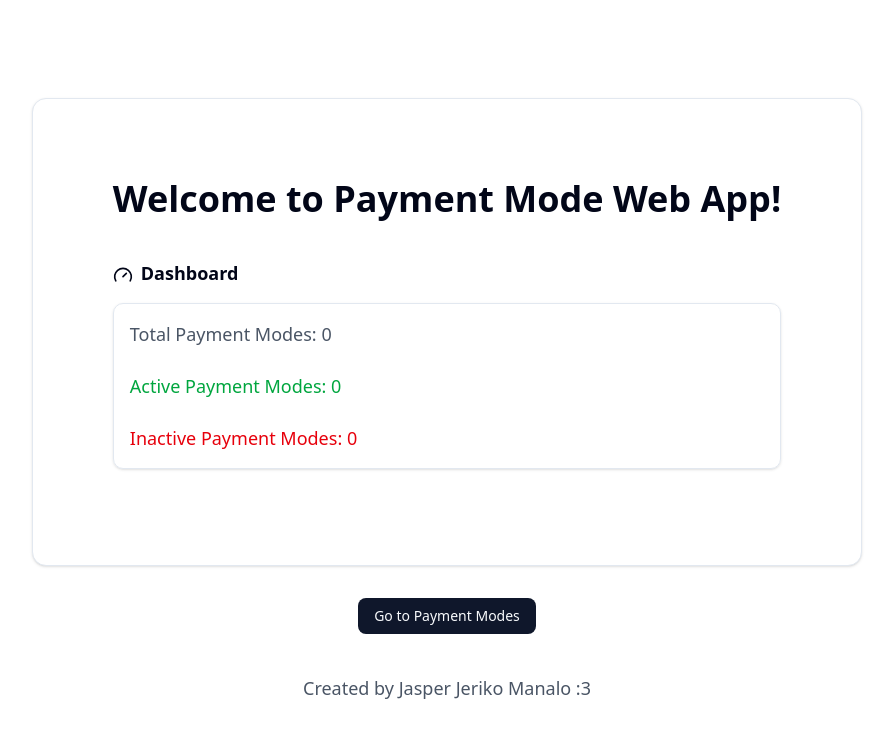
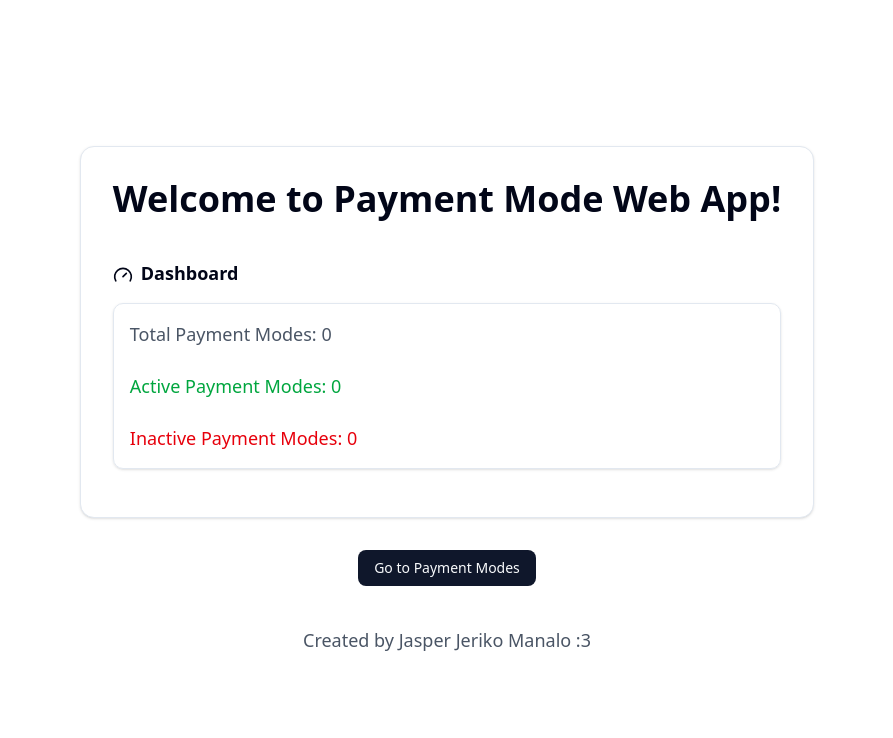
Before and after one commit to JasperManalo/PaymentModeWebApp, a Next.js app in the folder my-app/: page / in a window 1280 px wide. Shown: the top 738 px of the page, without its empty margins (193-1086 px from the left). Built offline with nearby package versions, Linux system fonts and the light colour scheme; no server answers.

Commit message:
Update page.jsx

```diff
--- a/my-app/app/page.jsx
+++ b/my-app/app/page.jsx
@@ -41,7 +41,7 @@ export default function Home() {
 
   return (
     <div className="flex flex-col items-center justify-center min-h-screen py-2">
-      <Card className="p-20 mb-8">
+      <Card className="p-8 mb-8">
         <h1 className="flex items-center gap-3 text-4xl font-bold mb-4">
           Welcome to Payment Mode Web App!
         </h1>
```
